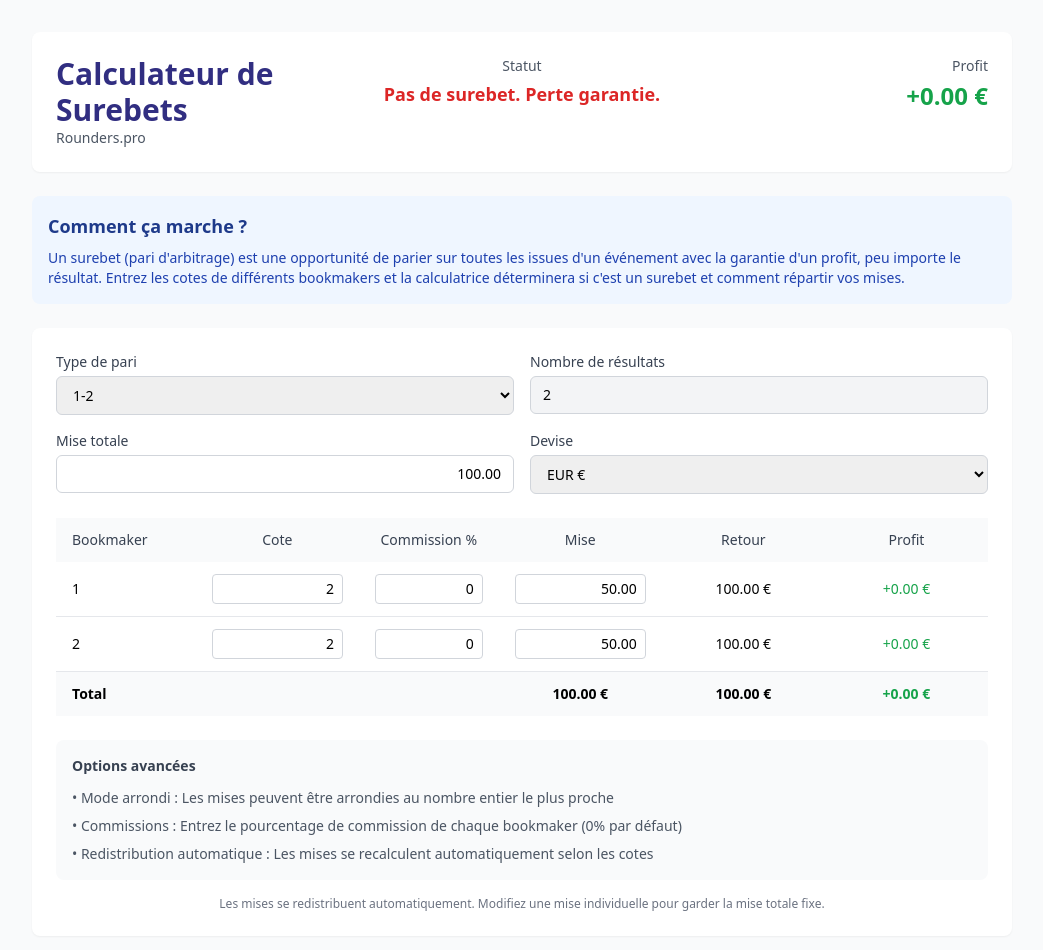
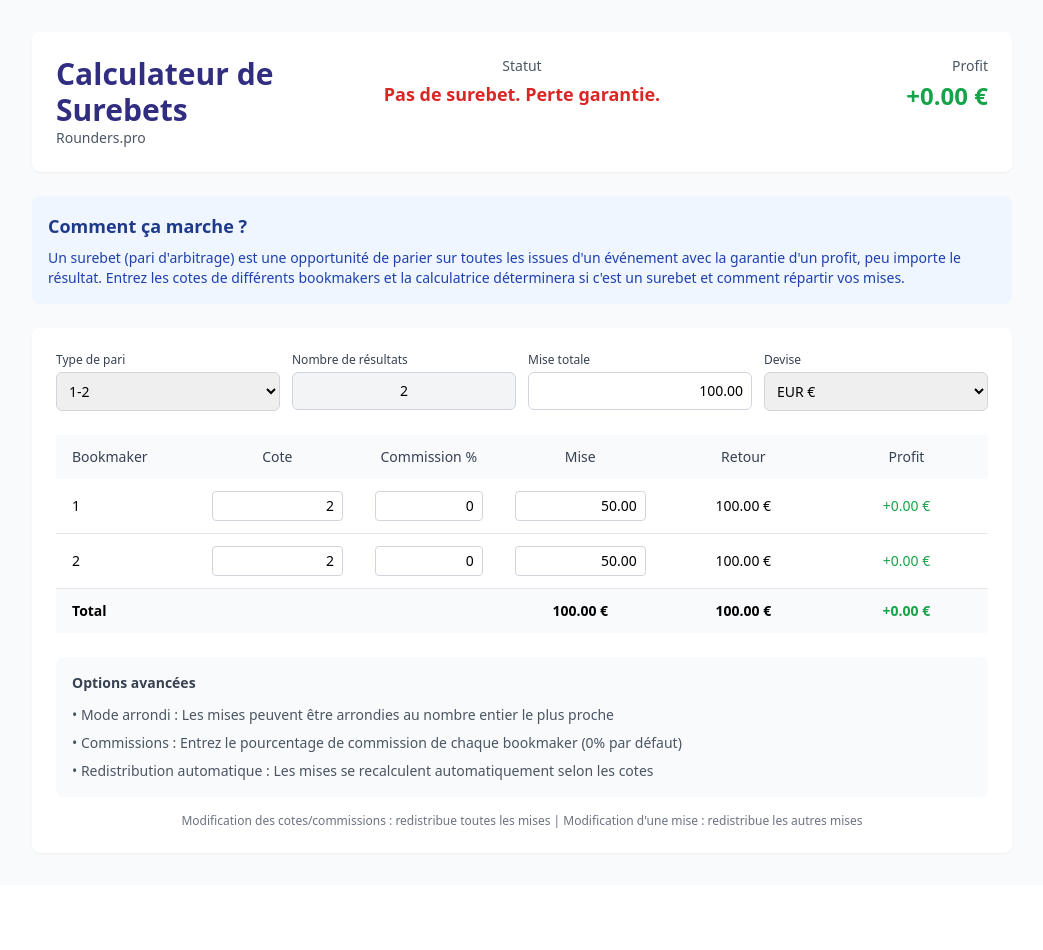
Before and after one commit to Web-Online-Concept/rounders-pro, a Next.js app: page /outils/surebet-calculatrice in a window 1280 px wide. Shown: the top 950 px of the page, without its empty margins (118-1161 px from the left). After the commit the page ends 885 px from the top, so only its background shows below. Built offline with nearby package versions, Linux system fonts and the light colour scheme.

Commit message:
Update SurebetCalculator.js

```diff
--- a/app/outils/surebet-calculatrice/SurebetCalculator.js
+++ b/app/outils/surebet-calculatrice/SurebetCalculator.js
@@ -146,72 +146,6 @@ const SurebetCalculator = () => {
     }, 100);
   };
 
-  // Redistribuer les autres mises quand une mise change
-  const redistributeOtherStakes = (changedStakeIndex) => {
-    if (isRedistributing.current) return;
-
-    const total = parseFloat(totalStake) || 0;
-    if (total <= 0) return;
-
-    const outcomeCount = getOutcomeCount();
-    const changedStake = changedStakeIndex === 1 ? parseFloat(stake1) || 0
-                       : changedStakeIndex === 2 ? parseFloat(stake2) || 0
-                       : parseFloat(stake3) || 0;
-
-    const remainingTotal = total - changedStake;
-    if (remainingTotal < 0) return;
-
-    const o1 = parseFloat(odds1) || 1;
-    const o2 = parseFloat(odds2) || 1;
-    const o3 = outcomeCount === 3 ? (parseFloat(odds3) || 1) : 0;
-
-    const c1 = parseFloat(commission1) || 0;
-    const c2 = parseFloat(commission2) || 0;
-    const c3 = outcomeCount === 3 ? (parseFloat(commission3) || 0) : 0;
-
-    // Calcul avec commissions
-    const adjOdds1 = o1 * (1 - c1 / 100);
-    const adjOdds2 = o2 * (1 - c2 / 100);
-    const adjOdds3 = outcomeCount === 3 ? o3 * (1 - c3 / 100) : 1;
-
-    isRedistributing.current = true;
-
-    if (outcomeCount === 2) {
-      // Pour 2 résultats
-      if (changedStakeIndex === 1) {
-        setStake2(remainingTotal.toFixed(2));
-      } else {
-        setStake1(remainingTotal.toFixed(2));
-      }
-    } else {
-      // Pour 3 résultats
-      let sumInverse;
-      if (changedStakeIndex === 1) {
-        sumInverse = 1/adjOdds2 + 1/adjOdds3;
-        if (sumInverse > 0) {
-          setStake2((remainingTotal * (1/adjOdds2) / sumInverse).toFixed(2));
-          setStake3((remainingTotal * (1/adjOdds3) / sumInverse).toFixed(2));
-        }
-      } else if (changedStakeIndex === 2) {
-        sumInverse = 1/adjOdds1 + 1/adjOdds3;
-        if (sumInverse > 0) {
-          setStake1((remainingTotal * (1/adjOdds1) / sumInverse).toFixed(2));
-          setStake3((remainingTotal * (1/adjOdds3) / sumInverse).toFixed(2));
-        }
-      } else {
-        sumInverse = 1/adjOdds1 + 1/adjOdds2;
-        if (sumInverse > 0) {
-          setStake1((remainingTotal * (1/adjOdds1) / sumInverse).toFixed(2));
-          setStake2((remainingTotal * (1/adjOdds2) / sumInverse).toFixed(2));
-        }
-      }
-    }
-
-    setTimeout(() => {
-      isRedistributing.current = false;
-    }, 100);
-  };
-
   // Handlers
   const handleOddsChange = (setter, value) => {
     setter(value);
@@ -232,8 +166,65 @@ const SurebetCalculator = () => {
   const handleStakeChange = (setter, value, stakeIndex) => {
     setter(value);
     if (stakeTimerRef.current) clearTimeout(stakeTimerRef.current);
+
+    // Ne PAS toucher à la mise totale !
+    // Garder la mise totale actuelle et redistribuer seulement les autres mises
     stakeTimerRef.current = setTimeout(() => {
-      redistributeOtherStakes(stakeIndex);
+      const currentTotal = parseFloat(totalStake) || 0;
+      if (currentTotal <= 0) return;
+
+      const outcomeCount = getOutcomeCount();
+      const newStake = parseFloat(value) || 0;
+      const remainingTotal = currentTotal - newStake;
+
+      if (remainingTotal < 0) return;
+
+      const o1 = parseFloat(odds1) || 1;
+      const o2 = parseFloat(odds2) || 1;
+      const o3 = outcomeCount === 3 ? (parseFloat(odds3) || 1) : 0;
+
+      const c1 = parseFloat(commission1) || 0;
+      const c2 = parseFloat(commission2) || 0;
+      const c3 = outcomeCount === 3 ? (parseFloat(commission3) || 0) : 0;
+
+      const adjOdds1 = o1 * (1 - c1 / 100);
+      const adjOdds2 = o2 * (1 - c2 / 100);
+      const adjOdds3 = outcomeCount === 3 ? o3 * (1 - c3 / 100) : 1;
+
+      isRedistributing.current = true;
+
+      if (outcomeCount === 2) {
+        if (stakeIndex === 1) {
+          setStake2(remainingTotal.toFixed(2));
+        } else {
+          setStake1(remainingTotal.toFixed(2));
+        }
+      } else {
+        let sumInverse;
+        if (stakeIndex === 1) {
+          sumInverse = 1/adjOdds2 + 1/adjOdds3;
+          if (sumInverse > 0) {
+            setStake2((remainingTotal * (1/adjOdds2) / sumInverse).toFixed(2));
+            setStake3((remainingTotal * (1/adjOdds3) / sumInverse).toFixed(2));
+          }
+        } else if (stakeIndex === 2) {
+          sumInverse = 1/adjOdds1 + 1/adjOdds3;
+          if (sumInverse > 0) {
+            setStake1((remainingTotal * (1/adjOdds1) / sumInverse).toFixed(2));
+            setStake3((remainingTotal * (1/adjOdds3) / sumInverse).toFixed(2));
+          }
+        } else {
+          sumInverse = 1/adjOdds1 + 1/adjOdds2;
+          if (sumInverse > 0) {
+            setStake1((remainingTotal * (1/adjOdds1) / sumInverse).toFixed(2));
+            setStake2((remainingTotal * (1/adjOdds2) / sumInverse).toFixed(2));
+          }
+        }
+      }
+
+      setTimeout(() => {
+        isRedistributing.current = false;
+      }, 100);
     }, 500);
   };
 
@@ -247,16 +238,8 @@ const SurebetCalculator = () => {
     }, 500);
   };
 
-  // Mise à jour de la mise totale quand les mises individuelles changent
-  useEffect(() => {
-    if (!isEditingTotal.current && !isRedistributing.current) {
-      const s1 = parseFloat(stake1) || 0;
-      const s2 = parseFloat(stake2) || 0;
-      const s3 = getOutcomeCount() === 3 ? (parseFloat(stake3) || 0) : 0;
-      const newTotal = s1 + s2 + s3;
-      setTotalStake(newTotal.toFixed(2));
-    }
-  }, [stake1, stake2, stake3]);
+  // NE PAS mettre à jour la mise totale automatiquement
+  // La mise totale doit rester fixe quand on modifie les mises individuelles
 
   // Ajuster les mises au changement de type de pari
   useEffect(() => {
@@ -317,14 +300,14 @@ const SurebetCalculator = () => {
 
         {/* Main Calculator */}
         <div className="bg-white rounded-lg shadow-sm p-4 sm:p-6">
-          {/* Settings */}
-          <div className="grid grid-cols-2 gap-4 mb-6">
+          {/* Settings - 4 colonnes sur PC, 2 sur mobile */}
+          <div className="grid grid-cols-2 lg:grid-cols-4 gap-3 mb-6">
             <div>
-              <label className="block text-xs sm:text-sm font-medium text-gray-700 mb-1">Type de pari</label>
+              <label className="block text-xs font-medium text-gray-700 mb-1">Type de pari</label>
               <select
                 value={betType}
                 onChange={(e) => setBetType(e.target.value)}
-                className="w-full px-3 py-2 border border-gray-300 rounded-md text-sm"
+                className="w-full px-2 py-2 border border-gray-300 rounded-md text-sm"
               >
                 <option value="1-2">1-2</option>
                 <option value="1-X-2">1-X-2</option>
@@ -334,29 +317,29 @@ const SurebetCalculator = () => {
               </select>
             </div>
             <div>
-              <label className="block text-xs sm:text-sm font-medium text-gray-700 mb-1">Nombre de résultats</label>
+              <label className="block text-xs font-medium text-gray-700 mb-1">Nombre de résultats</label>
               <input
                 type="text"
                 value={getOutcomeCount()}
                 readOnly
-                className="w-full px-3 py-2 border border-gray-300 rounded-md bg-gray-100 text-sm"
+                className="w-full px-2 py-2 border border-gray-300 rounded-md bg-gray-100 text-sm text-center"
               />
             </div>
             <div>
-              <label className="block text-xs sm:text-sm font-medium text-gray-700 mb-1">Mise totale</label>
+              <label className="block text-xs font-medium text-gray-700 mb-1">Mise totale</label>
               <input
                 type="text"
                 value={totalStake}
                 onChange={(e) => handleTotalStakeChange(e.target.value)}
-                className="w-full px-3 py-2 border border-gray-300 rounded-md text-right text-sm"
+                className="w-full px-2 py-2 border border-gray-300 rounded-md text-right text-sm"
               />
             </div>
             <div>
-              <label className="block text-xs sm:text-sm font-medium text-gray-700 mb-1">Devise</label>
+              <label className="block text-xs font-medium text-gray-700 mb-1">Devise</label>
               <select
                 value={currency}
                 onChange={(e) => setCurrency(e.target.value)}
-                className="w-full px-3 py-2 border border-gray-300 rounded-md text-sm"
+                className="w-full px-2 py-2 border border-gray-300 rounded-md text-sm"
               >
                 <option value="EUR">EUR €</option>
                 <option value="USD">USD $</option>
@@ -516,7 +499,7 @@ const SurebetCalculator = () => {
 
           {/* Help text */}
           <div className="mt-4 text-xs text-gray-500 text-center">
-            Les mises se redistribuent automatiquement. Modifiez une mise individuelle pour garder la mise totale fixe.
+            Modification des cotes/commissions : redistribue toutes les mises | Modification d'une mise : redistribue les autres mises
           </div>
         </div>
       </div>
```
